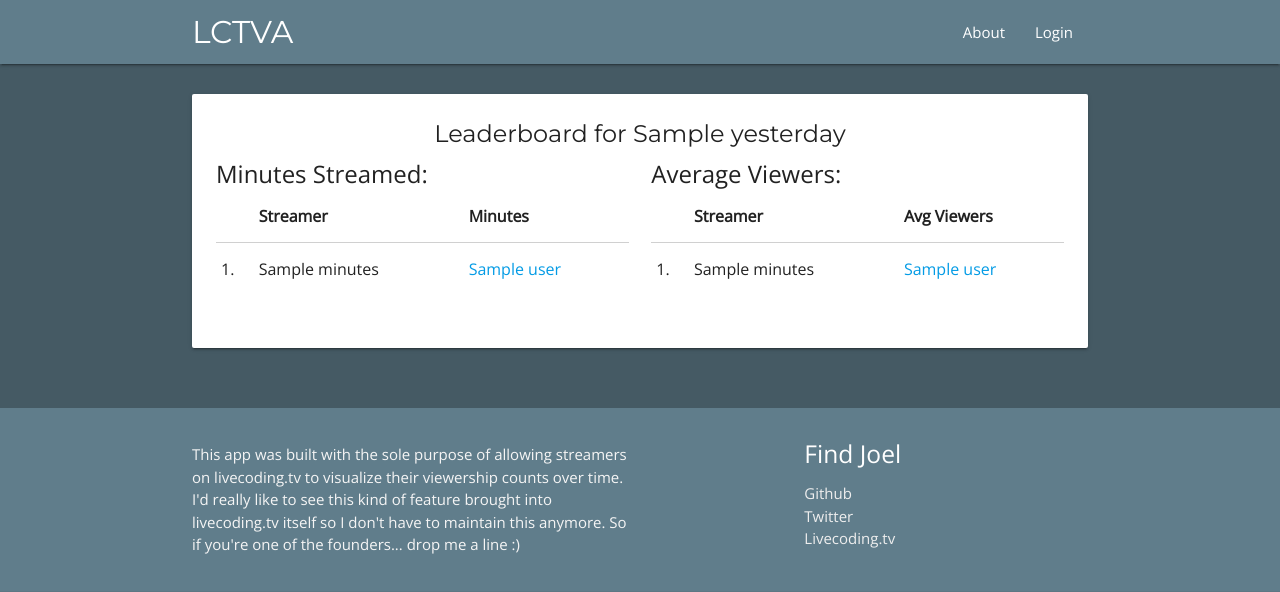
After one commit to taddeimania/lctva, a Django app: template app/templates/leaderboard/today.html in a window 1280 px wide. The commit adds this page. Shown: the top 592 px of the page. Run offline with Django 3.2, Linux system fonts and the light colour scheme; the template is opened without the code that fills it: most values are stand-ins (such as "Sample title", 1, 10 or a date in 2020); some libraries are stand-ins or nearby versions.

Commit message:
Started leaderboard

```diff
--- a/app/admin.py
+++ b/app/admin.py
@@ -3,7 +3,7 @@ from django.contrib.auth.admin import UserAdmin as AuthUserAdmin
 from django.contrib.auth.models import User
 
 
-from app.models import Node, UserProfile, ApiKey, ApiAccessToken, Notification
+from app.models import Node, UserProfile, ApiKey, ApiAccessToken, Notification, Leaderboard
 
 
 @admin.register(Node)
@@ -27,3 +27,4 @@ admin.site.register(User, UserAdmin)
 admin.site.register(ApiKey)
 admin.site.register(ApiAccessToken)
 admin.site.register(Notification)
+admin.site.register(Leaderboard)
--- a/app/templates/dashboard.html
+++ b/app/templates/dashboard.html
@@ -52,6 +52,7 @@
     <li class="bold"><a href="{% url 'live_view' %}"><i class="tiny material-icons">lock</i> Change Password</a></li>
     <li class="bold"><a href="{% url 'timezone_view' %}"><i class="tiny material-icons">query_builder</i> Change Timezone</a></li>
     <li class="bold"><a href="{% url 'notification_list_view' %}" class="waves-effect waves-black"><i class="tiny material-icons">announcement</i> Alerts <span class="badge default-primary-color white-text" id="alertSpan"></span></a></li>
+    <li class="bold"><a href="{% url 'leaderboard_daily_view' %}" class="waves-effect waves-black"><i class="tiny material-icons">trending_up</i> Leaderboard</a></li>
     <li class="bold"><a href="{% url 'logout' %}?next=/" class="waves-effect waves-black"><i class="tiny material-icons">replay</i> Logout</a></li>
   </ul>
 {% endblock %}
--- /dev/null
+++ b/app/templates/leaderboard/today.html
@@ -0,0 +1,67 @@
+{% extends 'base.html' %}
+{% load staticfiles %}
+
+{% block content %}
+  <div class="card">
+    <div class="card-content">
+      <div class="card-title title center">
+        Leaderboard for {{ yesterday }}
+      </div>
+      <div class="row">
+        <div class="col s6">
+          <div class="card-title">
+            Minutes Streamed:
+            <table class="highlight">
+              <thead>
+                <tr>
+                    <th data-field="index"> </th>
+                    <th data-field="streamer">Streamer</th>
+                    <th data-field="minutes">Minutes</th>
+                </tr>
+              </thead>
+
+              <tbody>
+                {% for minutes, user in leaderboard_data.minutes_streamed %}
+                <tr>
+                  <td>{{ forloop.counter }}.</td>
+                  <td>{{ minutes }}</td>
+                  <td><a href="https://livecoding.tv/{{ user }}" target="_blank">{{ user }}</a></td>
+                </tr>
+                {% endfor %}
+              </tbody>
+            </table>
+          </div>
+
+        </div>
+        <div class="col s6">
+          <div class="card-title">
+            Average Viewers:
+            <table class="highlight">
+              <thead>
+                <tr>
+                    <th data-field="index"> </th>
+                    <th data-field="streamer">Streamer</th>
+                    <th data-field="minutes">Avg Viewers</th>
+                </tr>
+              </thead>
+
+              <tbody>
+                {% for minutes, user in leaderboard_data.average_viewers %}
+                <tr>
+                  <td>{{ forloop.counter }}.</td>
+                  <td>{{ minutes }}</td>
+                  <td><a href="https://livecoding.tv/{{ user }}" target="_blank">{{ user }}</a></td>
+                </tr>
+                {% endfor %}
+              </tbody>
+            </table>
+          </div>
+
+        </div>
+        <div class="col s6">
+
+        </div>
+      </div>
+    </div>
+  </div>
+{% endblock %}
```
Also changed, not shown: app/models.py (+12 -0 lines), app/tasks.py (+28 -9 lines), app/urls.py (+6 -1 lines), app/utils.py (+27 -0 lines), app/views/leaderboard.py (added, +10 -0 lines), app/migrations/0024_leader_leaderboard.py (added), app/migrations/0025_auto_20160108_1255.py (added), app/migrations/0026_auto_20160108_1305.py (added), app/templates/index.html (indentation only).
